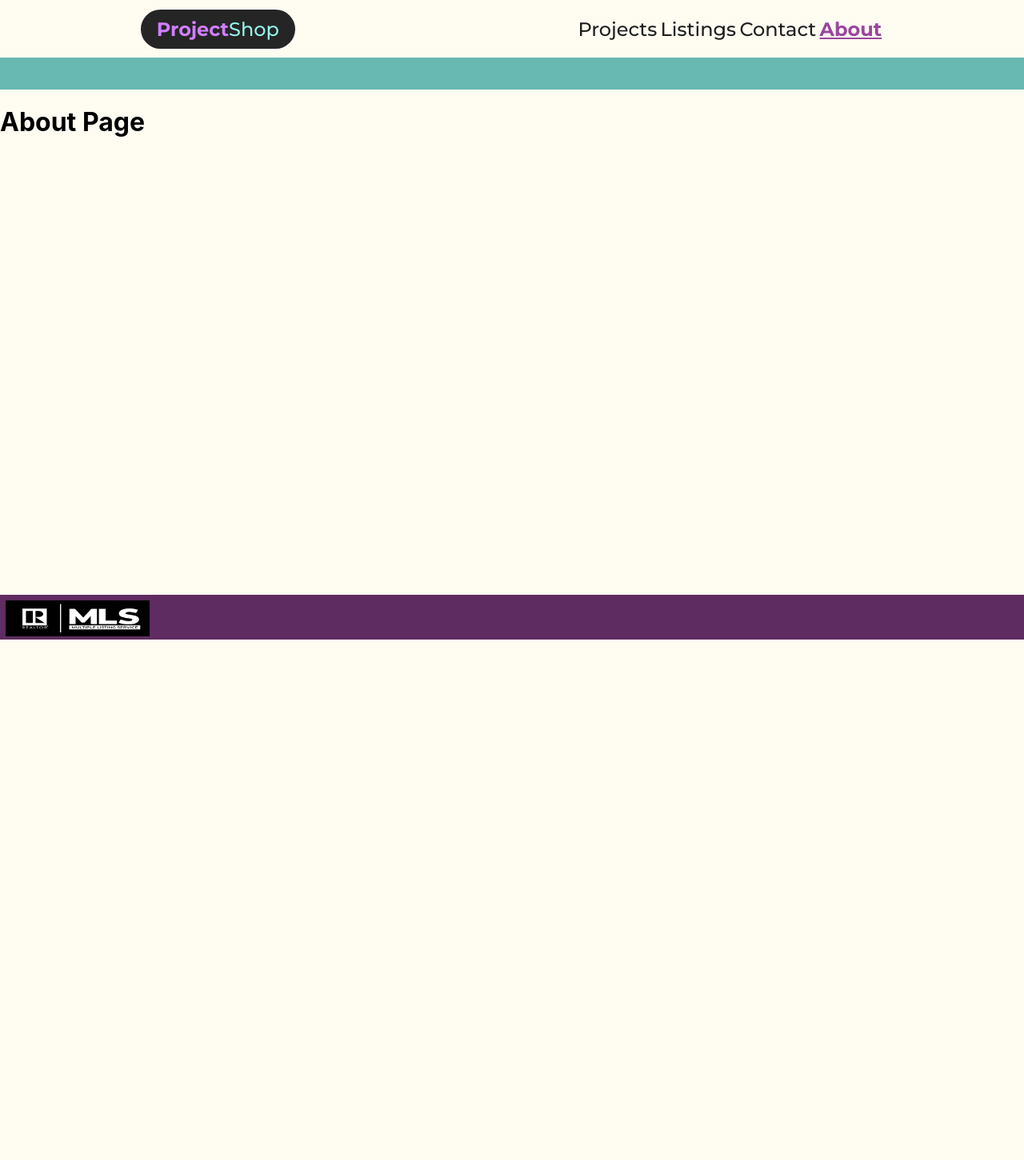
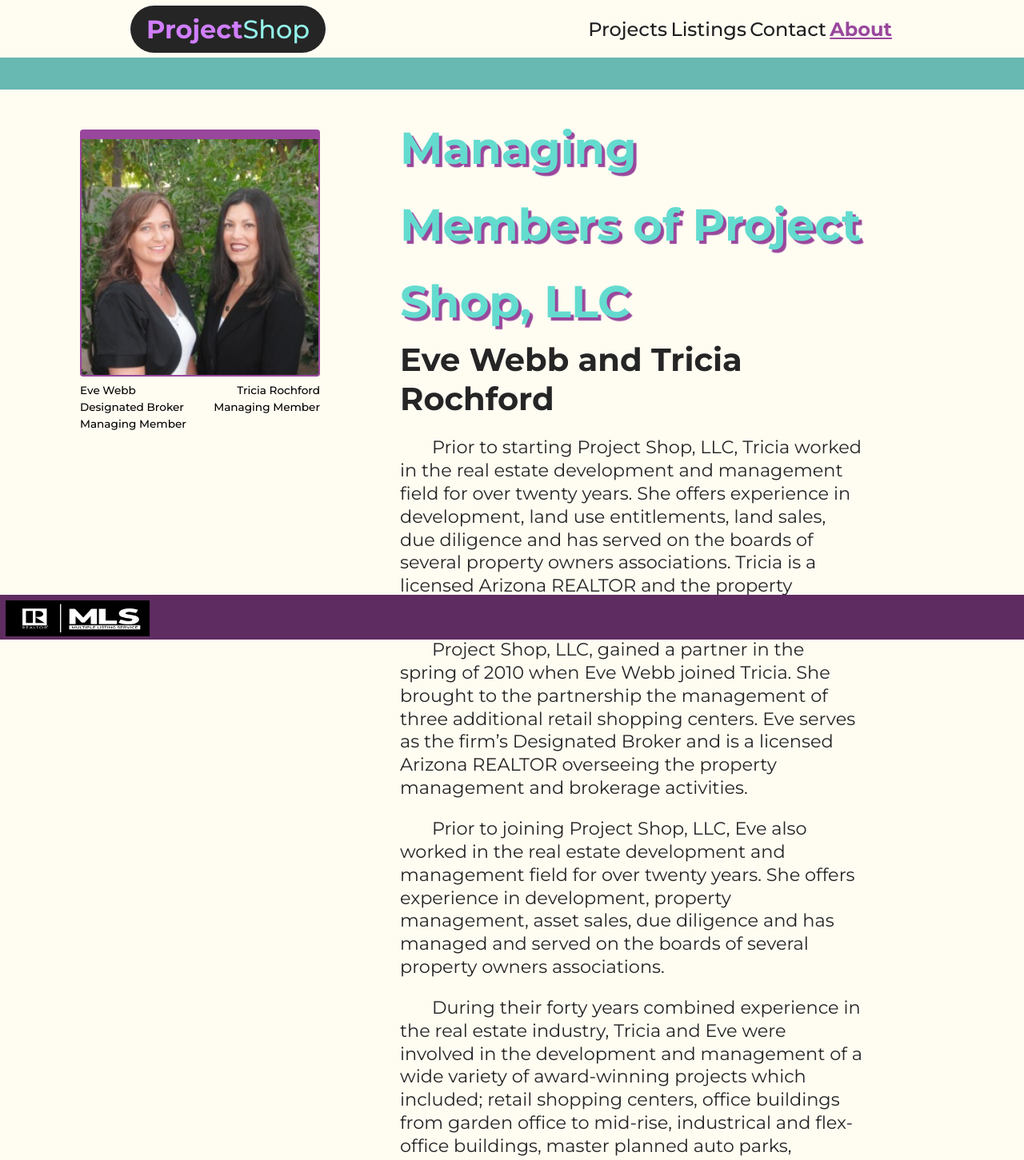
Before and after one commit to ZacW9102/Project-Shop, a React (Create React App) app in the folder project-shop/: page /about in a window 1280 px wide. Shown: the top 1451 px of the page at 80% size. Before the commit the page ends 800 px from the top, so only its background shows below. Built offline with nearby package versions, Linux system fonts and the light colour scheme.

Commit message:
adding and styling pages

```diff
--- a/project-shop/src/App.css
+++ b/project-shop/src/App.css
@@ -7,7 +7,7 @@
 html, body {
   margin: 0;
   padding: 0;
-  font-family: "Inter", sans-serif;
+  font-family: "Montserrat", sans-serif;
   background-color: #fffcf2;
 }
 
@@ -29,10 +29,8 @@
 
 header a {
   color: rgb(32, 32, 32);
-  font-family: "Inter", sans-serif;
   font-size: 1.5rem;
   text-decoration: none;
-  font-family: "Montserrat", serif;
   font-weight: 500;
 }
 
@@ -56,6 +54,7 @@
   background-color: #252525;
   padding: 10px 20px;
   border-radius: 30px;
+  font-size: 2rem;
 }
 
 /* Footer Styling */
@@ -82,7 +81,6 @@
   margin: 40px auto;
   width: 80vw;
   height: 70vh;
-  font-family: "Montserrat", serif;
   flex: 1;
 }
 
@@ -101,7 +99,8 @@
   gap: 100px;
 }
 
-.intro-paragraph h1 {
+.intro-paragraph h1,
+.employee-info h1 {
   color: #64dbcf;
   margin: 0;
   font-size: 5.5rem;
@@ -118,7 +117,7 @@
 
 .btns-container {
   width: 40%;
-  margin: 20px 0 0 460px;
+  margin: 20px 0 0 475px;
   display: flex;
   justify-content: space-around;
 }
@@ -139,4 +138,150 @@
   font-weight: 800;
   padding: 20px 30px;
   border-radius: 2px;
+  width: 250px;
+  text-align: center;
 }
+
+/* Project Page Styling */
+
+.project-card {
+  border: 2px solid #5f2c61;
+  border-radius: 4px;
+  color: #252525;
+  width: 20vw;
+  box-shadow: 2px 2px 10px #818181;
+  margin-bottom: 30px;
+}
+
+.project-card h1 {
+  background-color: #5f2c61;
+  margin: 0;
+  padding: 8px 4px;
+  text-align: center;
+  color: #fffcf2;
+  height: 100px;
+  display: flex;
+  align-items: center;
+  justify-content: center;
+}
+
+.project-card p {
+  margin-left: 15px;
+  font-weight: 500;
+}
+
+.cards-container {
+  margin: 40px 140px;
+  display: flex;
+  flex-wrap: wrap;
+  justify-content: space-between;
+}
+
+/* Listings Page Styling */
+
+.listings-page {
+  margin: 60px 160px;
+}
+
+/* Contact Page Styling */
+
+.contact-page {
+  margin: 120px 400px;
+  text-align: center;
+}
+
+.contact-page h1,
+.contact-page h2,
+.contact-page h3 {
+  font-weight: 400;
+  color: #252525;
+}
+
+
+.contact-page h1 {
+  font-size: 3.5rem;
+  color: #5f2c61;
+  margin: 0;
+}
+
+.contact-page h2 {
+  font-size: 2.5rem;
+  margin-top: 30px;
+}
+
+.contact-page h3 {
+  margin-top: 10px;
+  font-size: 1.85rem;
+}
+
+.contact-page p {
+  font-size: 1.2rem;
+  text-decoration: underline;
+  cursor: pointer;
+}
+
+.contacts-container {
+  display: flex;
+  justify-content: space-around;
+}
+
+.contact {
+  width: 400px;
+}
+
+/* About Page Styling */
+
+.about-page {
+  margin: 25px 100px;
+}
+
+.top {
+  display: flex;
+}
+
+.employee-info {
+  width: 100%;
+  padding: 0 100px;
+  text-align: left;
+}
+
+.employee-info h1 {
+  font-size: 3.5rem;
+}
+
+.employee-info h2 {
+  font-size: 2.5rem;
+  margin: 0;
+  color: #252525;
+}
+
+.employee-info p {
+  text-indent: 40px;
+  line-height: 1.8rem;
+  font-size: 1.4rem;
+  color: #252525;
+}
+
+.top img {
+  border: 2px solid #99479c;
+  border-top: 12px solid #99479c;
+  border-radius: 4px;
+  width: 300px;
+  margin-top: 25px;
+}
+
+.legend {
+  display: flex;
+  justify-content: space-between;
+  width: 300px;
+}
+
+.legend p {
+  font-size: 0.85rem;
+  margin: 5px 0;
+  font-weight: 500;
+}
+
+.employee2 {
+  text-align: end;
+}
--- a/project-shop/src/pages/About.jsx
+++ b/project-shop/src/pages/About.jsx
@@ -1,7 +1,58 @@
 import React from "react"
+import employees from "../assets/ProjectShopEmployees.png"
+
 
 export default function About() {
     return (
-        <h1>About Page</h1>
+        <div className="about-page">
+            <div className="top">
+                <div className="employee-picture">
+                    <img src={employees} alt="Employees of project shop"/>
+                    <div className="legend">
+                        <div className="employee1">
+                            <p>Eve Webb</p>
+                            <p>Designated Broker</p>
+                            <p>Managing Member</p>
+                        </div>
+                        <div className="employee2">
+                            <p>Tricia Rochford</p>
+                            <p>Managing Member</p>
+                        </div>
+                    </div>
+                </div>
+                <div className="employee-info">
+                    <h1>Managing Members of Project Shop, LLC</h1>
+                    <h2>Eve Webb and Tricia Rochford</h2>
+                    <p>
+                        Prior to starting Project Shop, LLC, Tricia worked in the real
+                        estate development and management field for over twenty years.
+                        She offers experience in development, land use entitlements, land
+                        sales, due diligence and has served on the boards of several property
+                        owners associations. Tricia is a licensed Arizona REALTOR and the
+                        property manager of a successful retail shopping center.
+                    </p>
+                <p>
+                    Project Shop, LLC, gained a partner in the spring of 2010 when Eve Webb
+                    joined Tricia. She brought to the partnership the management of three
+                    additional retail shopping centers. Eve serves as the firm’s Designated
+                    Broker and is a licensed Arizona REALTOR overseeing the property management
+                    and brokerage activities.
+                </p>
+                <p>
+                    Prior to joining Project Shop, LLC, Eve also worked in the real estate
+                    development and management field for over twenty years. She offers experience
+                    in development, property management, asset sales, due diligence and has
+                    managed and served on the boards of several property owners associations.
+                </p>
+                <p>
+                    During their forty years combined experience in the real estate industry,
+                    Tricia and Eve were involved in the development and management of a wide variety
+                    of award-winning projects which included; retail shopping centers, office buildings
+                    from garden office to mid-rise, industrical and flex-office buildings, master
+                    planned auto parks, inudstrial parks, and office complexes.
+                </p>
+                </div>
+            </div>
+        </div>
     )
 }
--- a/project-shop/src/pages/Contact.jsx
+++ b/project-shop/src/pages/Contact.jsx
@@ -1,7 +1,34 @@
 import React from "react"
+
+const handleCopy = (event) => {
+    const textToCopy = event.target.innerText
+    navigator.clipboard.writeText(textToCopy)
+}
+
 
 export default function Contact() {
     return (
-        <h1>Contact Page</h1>
+        <div className="contact-page">
+            <h1>We'd love to hear from you!</h1>
+            <h2>Project Shop</h2>
+            <div className="contacts-container">
+                <div className="contact">
+                    <h3>PO Box 926</h3>
+                    <p onClick={handleCopy}>Scottsdale AZ 85252</p>
+                </div>
+                <div className="contact">
+                    <h3>Eve Webb</h3>
+                    <p onClick={handleCopy}>602-390-2140 direct</p>
+                    <p onClick={handleCopy}>602-926-2659 efax </p>
+                    <p onClick={handleCopy}>eve.webb@projectshopllc.com</p>
+                </div>
+                <div className="contact">
+                    <h3>Tricia Rochford</h3>
+                    <p onClick={handleCopy}>602-390-6642 direct</p>
+                    <p onClick={handleCopy}>602-926-2659 efax</p>
+                    <p onClick={handleCopy}>tricia.rochford@projectshopllc.com</p>
+                </div>
+            </div>
+        </div>
     )
 }
--- a/project-shop/src/pages/Listings.jsx
+++ b/project-shop/src/pages/Listings.jsx
@@ -2,6 +2,8 @@
 
 export default function Listings() {
     return (
-        <h1>Listings Page</h1>
+        <div className="listings-page">
+            <h1>Looks like there's no current listings avaliable!</h1>
+        </div>
     )
 }
--- a/project-shop/src/pages/Projects.jsx
+++ b/project-shop/src/pages/Projects.jsx
@@ -2,6 +2,43 @@
 
 export default function Projects() {
     return (
-        <h1>Projects Page</h1>
+        <div className="projects-page">
+            <div className="cards-container">
+                <div className="project-card">
+                    <h1>Palm Valley Village</h1>
+                    <p>14130, 14140 and 14270</p>
+                    <p>W. Indian School Road Goodyear, AZ</p>
+                    <p>Building Area: 88,023 sq. ft.</p>
+                    <p>GLA: 33,792 sq. ft.</p>
+                    <p>Tenants: 15</p>
+                    <p>Anchor: Wal-Mart</p>
+                </div>
+                <div className="project-card">
+                    <h1>Fry's Bethany Plaza</h1>
+                    <p>6000-6710</p>
+                    <p>North 67th Avenue Glendale, AZ</p>
+                    <p>GLA: 102,400 sq. ft.</p>
+                    <p>Site size: 7.95 acres</p>
+                    <p>Anchors: Fry's Supermarket and Walgreen's</p>
+                </div>
+                <div className="project-card">
+                    <h1>Wigwam Creek Shopping Center</h1>
+                    <p>12958-13000</p>
+                    <p>W. Indian School Road Litchfield Park, AZ</p>
+                    <p>GLA: 33,792 sq. ft.</p>
+                    <p>Tenants: 18</p>
+                    <p>Anchor: Albertson's</p>
+                </div>
+                <div className="project-card">
+                    <h1>The Village on Broadway</h1>
+                    <p>4290 and 4370</p>
+                    <p>N. Miller Road Buckeye, AZ</p>
+                    <p>Building Area: 88,023 sq. ft.</p>
+                    <p>GLA: 33,792 sq. ft.</p>
+                    <p>Tenants: 15</p>
+                    <p>Anchor: Wal-Mart</p>
+                </div>
+            </div>
+        </div>
     )
 }
```
Also changed, not shown: project-shop/src/assets/ProjectShopEmployees.png (added), project-shop/src/index.css (line endings or trailing spaces).
